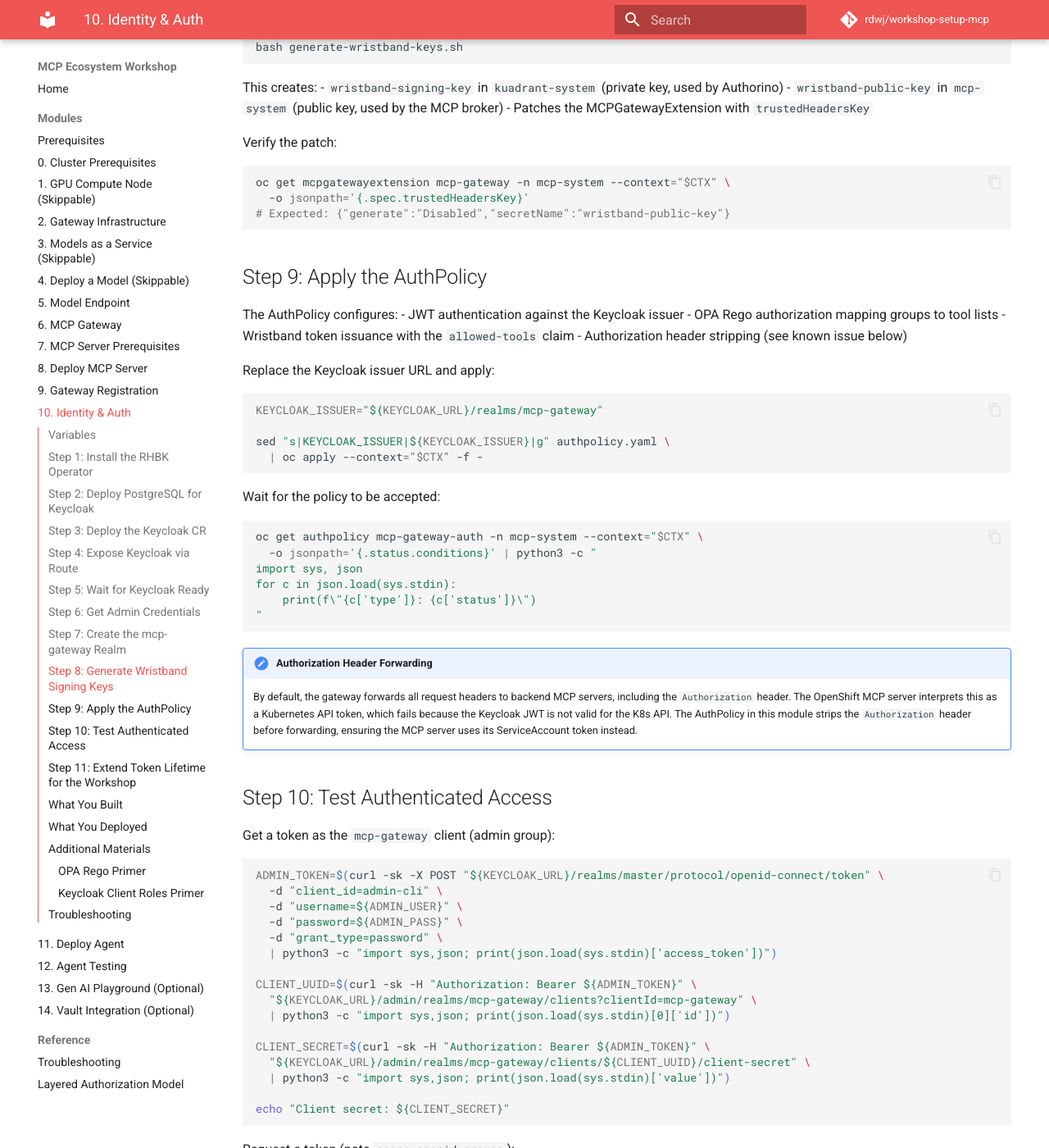
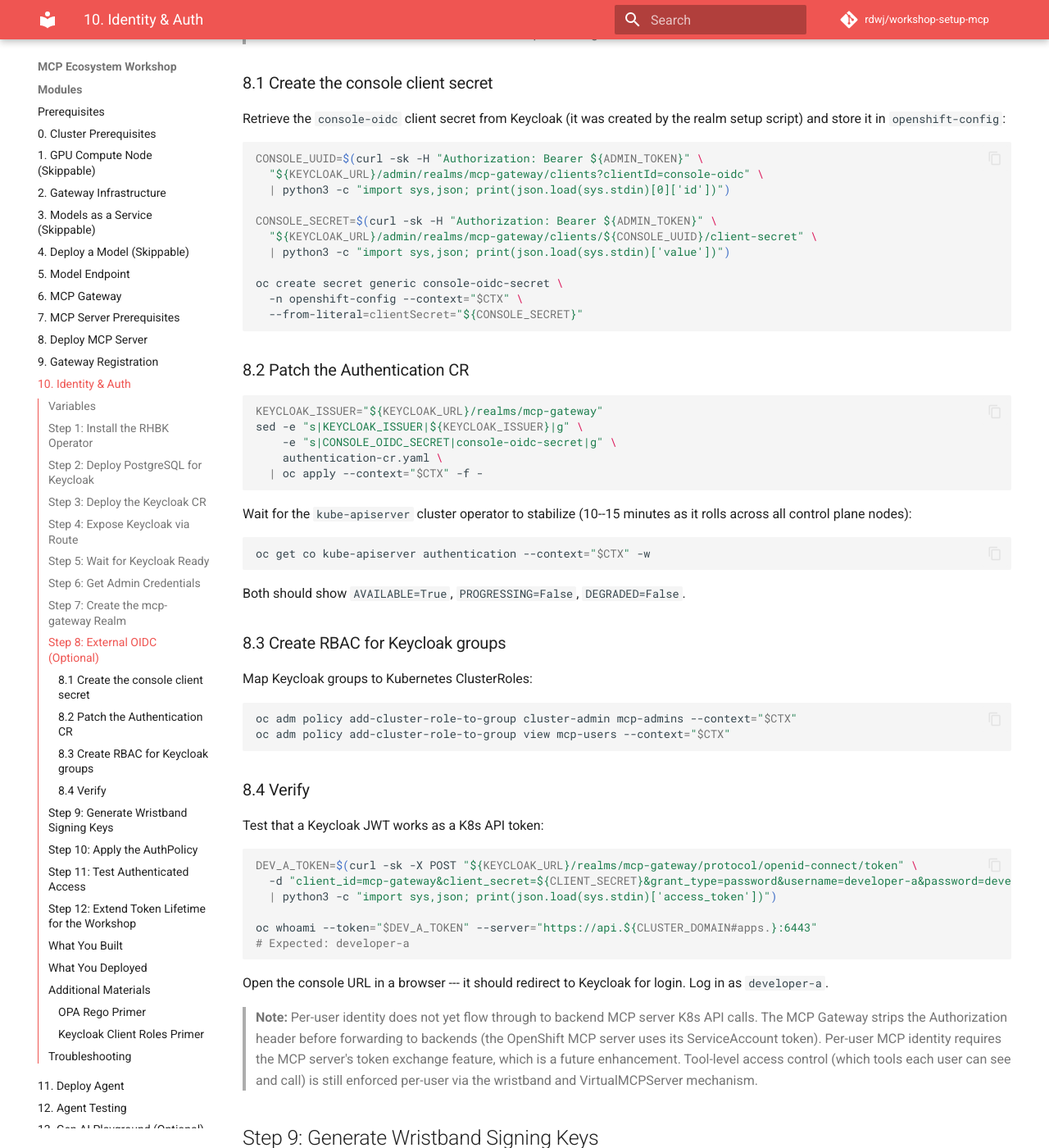
Before and after one commit to rdwj/workshop-setup-mcp, an MkDocs documentation site: the page built from deploy/workshop/10-identity-auth/README.md, in a window 1280 px wide and 1400 px high, scrolled down 3269 px. Shown: the whole window at 82% size. Built offline with MkDocs 1.6.1 and Material for MkDocs 9.7.7, drawn with Linux system fonts in a browser that asks for light colours; comment, search, counter and statistics services are not loaded; some of the changed text lies outside the part shown.

Commit message:
workshop: Add External OIDC support and document per-user MCP identity investigation
Configure OpenShift External OIDC (4.20 GA) so Keycloak JWTs are valid
K8s API tokens. The setup script now creates console-oidc and oc-cli
clients for OpenShift console/CLI login, plus an audience mapper on the
mcp-gateway client so its tokens pass kube-apiserver audience validation.

Per-user identity pass-through to backend MCP servers does not work yet.
Removing the Authorization header stripping from the AuthPolicy breaks
tools/call — the broker's internal routing through the Istio gateway
causes a 4xx when the JWT is present. The investigation doc captures
what was tried and identifies token exchange as the next approach.

Assisted-by: Claude Code (Opus 4.6)

````diff
--- a/deploy/workshop/10-identity-auth/README.md
+++ b/deploy/workshop/10-identity-auth/README.md
@@ -137,16 +137,19 @@ curl -sk "${KEYCLOAK_URL}/realms/master" | python3 -c \
 
 Run the setup script. It creates:
 - The `mcp-gateway` realm
-- A `mcp-gateway` client (service account enabled, direct access grants)
+- A `mcp-gateway` client (service account enabled, direct access grants) with an audience mapper
+- A `console-oidc` client (confidential, for OpenShift console OIDC login)
+- An `oc-cli` client (public, for OpenShift CLI OIDC login)
 - Groups: `mcp-admins`, `mcp-users`, `mcp-github`
 - A `groups` client scope with a group-membership mapper
 - Bearer-only clients matching MCPServerRegistration names (`mcp-ecosystem/openshift-mcp-server`, `mcp-ecosystem/github-mcp-server`) with client roles for each tool
 - Workshop users `developer-a` (admin) and `developer-b` (user) with group and tool role assignments
-- Assigns `groups` and built-in `roles` scopes to the `mcp-gateway` client
+- Assigns `groups` scope to the `mcp-gateway`, `console-oidc`, and `oc-cli` clients
+- Assigns built-in `roles` scope to the `mcp-gateway` client
 - Puts the `mcp-gateway` service account into `mcp-admins`
 
 ```bash
-export CTX KEYCLOAK_URL
+export CTX KEYCLOAK_URL CLUSTER_DOMAIN
 bash setup-keycloak-realm.sh
 ```
 
@@ -158,7 +161,89 @@ routing fails silently -- users see an empty tool list. The `resource_access`
 claim (used by the Rego for tool enforcement) is included by default via the
 built-in `roles` scope and does not need to be explicitly requested.
 
-## Step 8: Generate Wristband Signing Keys
+## Step 8: External OIDC (Optional)
+
+Configure OpenShift to use Keycloak as its external OIDC identity provider.
+After this step, Keycloak JWTs are valid Kubernetes API tokens --- users
+authenticate to both the OpenShift console and the MCP Gateway with the
+same Keycloak identity.
+
+> **Warning:** This replaces the built-in OAuth server. The `kubeadmin`
+> password login stops working. Ensure you have a ServiceAccount token
+> or bastion access before proceeding.
+
+### 8.1 Create the console client secret
+
+Retrieve the `console-oidc` client secret from Keycloak (it was created
+by the realm setup script) and store it in `openshift-config`:
+
+```bash
+CONSOLE_UUID=$(curl -sk -H "Authorization: Bearer ${ADMIN_TOKEN}" \
+  "${KEYCLOAK_URL}/admin/realms/mcp-gateway/clients?clientId=console-oidc" \
+  | python3 -c "import sys,json; print(json.load(sys.stdin)[0]['id'])")
+
+CONSOLE_SECRET=$(curl -sk -H "Authorization: Bearer ${ADMIN_TOKEN}" \
+  "${KEYCLOAK_URL}/admin/realms/mcp-gateway/clients/${CONSOLE_UUID}/client-secret" \
+  | python3 -c "import sys,json; print(json.load(sys.stdin)['value'])")
+
+oc create secret generic console-oidc-secret \
+  -n openshift-config --context="$CTX" \
+  --from-literal=clientSecret="${CONSOLE_SECRET}"
+```
+
+### 8.2 Patch the Authentication CR
+
+```bash
+KEYCLOAK_ISSUER="${KEYCLOAK_URL}/realms/mcp-gateway"
+sed -e "s|KEYCLOAK_ISSUER|${KEYCLOAK_ISSUER}|g" \
+    -e "s|CONSOLE_OIDC_SECRET|console-oidc-secret|g" \
+    authentication-cr.yaml \
+  | oc apply --context="$CTX" -f -
+```
+
+Wait for the `kube-apiserver` cluster operator to stabilize (10--15
+minutes as it rolls across all control plane nodes):
+
+```bash
+oc get co kube-apiserver authentication --context="$CTX" -w
+```
+
+Both should show `AVAILABLE=True`, `PROGRESSING=False`, `DEGRADED=False`.
+
+### 8.3 Create RBAC for Keycloak groups
+
+Map Keycloak groups to Kubernetes ClusterRoles:
+
+```bash
+oc adm policy add-cluster-role-to-group cluster-admin mcp-admins --context="$CTX"
+oc adm policy add-cluster-role-to-group view mcp-users --context="$CTX"
+```
+
+### 8.4 Verify
+
+Test that a Keycloak JWT works as a K8s API token:
+
+```bash
+DEV_A_TOKEN=$(curl -sk -X POST "${KEYCLOAK_URL}/realms/mcp-gateway/protocol/openid-connect/token" \
+  -d "client_id=mcp-gateway&client_secret=${CLIENT_SECRET}&grant_type=password&username=developer-a&password=developer-a&scope=openid groups" \
+  | python3 -c "import sys,json; print(json.load(sys.stdin)['access_token'])")
+
+oc whoami --token="$DEV_A_TOKEN" --server="https://api.${CLUSTER_DOMAIN#apps.}:6443"
+# Expected: developer-a
+```
+
+Open the console URL in a browser --- it should redirect to Keycloak
+for login. Log in as `developer-a`.
+
+> **Note:** Per-user identity does not yet flow through to backend MCP
+> server K8s API calls. The MCP Gateway strips the Authorization header
+> before forwarding to backends (the OpenShift MCP server uses its
+> ServiceAccount token). Per-user MCP identity requires the MCP server's
+> token exchange feature, which is a future enhancement. Tool-level
+> access control (which tools each user can see and call) is still
+> enforced per-user via the wristband and VirtualMCPServer mechanism.
+
+## Step 9: Generate Wristband Signing Keys
 
 The wristband mechanism works as follows:
 1. Authorino validates the Keycloak JWT
@@ -289,7 +374,7 @@ oc exec -n mcp-system deploy/mcp-gateway --context="$CTX" -- \
 
 **Expected:** `HTTP 401`
 
-## Step 11: Extend Token Lifetime for the Workshop
+## Step 12: Extend Token Lifetime for the Workshop
 
 Default Keycloak access token lifetime is 5 minutes. For a workshop, set it
 to 1 hour so students don't have to keep refreshing:
````
Also changed, not shown: other parts of deploy/workshop/10-identity-auth/README.md (+2 -2 lines), CLAUDE.md (+3 -1 lines), docs/per-user-mcp-identity.md (added, +131 -0 lines), 2 other files.
